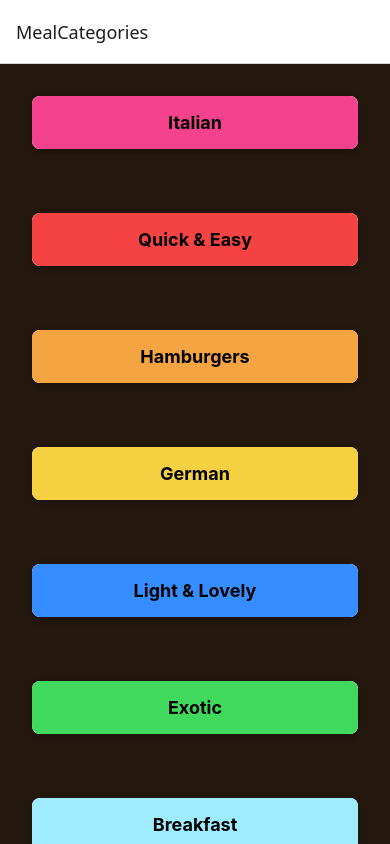
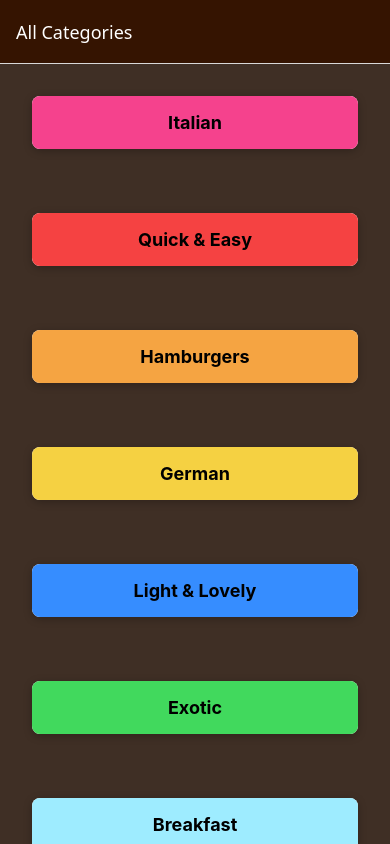
Before and after one commit to moviefan322/mealsapp, a React Native app: screen /MealCategories in a window 390 px wide. Built offline with nearby package versions, Linux system fonts and the light colour scheme.

Commit message:
styling options in navigator as prop

```diff
--- a/App.tsx
+++ b/App.tsx
@@ -17,8 +17,22 @@
           translucent={true}
         />
         <NavigationContainer>
-          <Stack.Navigator>
-            <Stack.Screen name="MealCategories" component={CategoriesScreen} />
+          <Stack.Navigator
+            screenOptions={{
+              headerStyle: { backgroundColor: "#351401" },
+              headerTintColor: "white",
+              contentStyle: {
+                backgroundColor: "#3f2f25",
+              },
+            }}
+          >
+            <Stack.Screen
+              options={{
+                title: "All Categories",
+              }}
+              name="MealCategories"
+              component={CategoriesScreen}
+            />
             <Stack.Screen
               name="MealsOverview"
               component={MealsOverviewScreen}
@@ -33,6 +47,6 @@
 const styles = StyleSheet.create({
   root: {
     flex: 1,
-    backgroundColor: "#24180f",
+    backgroundColor: "#351401",
   },
 });
--- a/screens/CategoriesScreen.tsx
+++ b/screens/CategoriesScreen.tsx
@@ -39,6 +39,5 @@
   container: {
     flex: 1,
     padding: 16,
-    backgroundColor: "#24180f",
   },
 });
```
